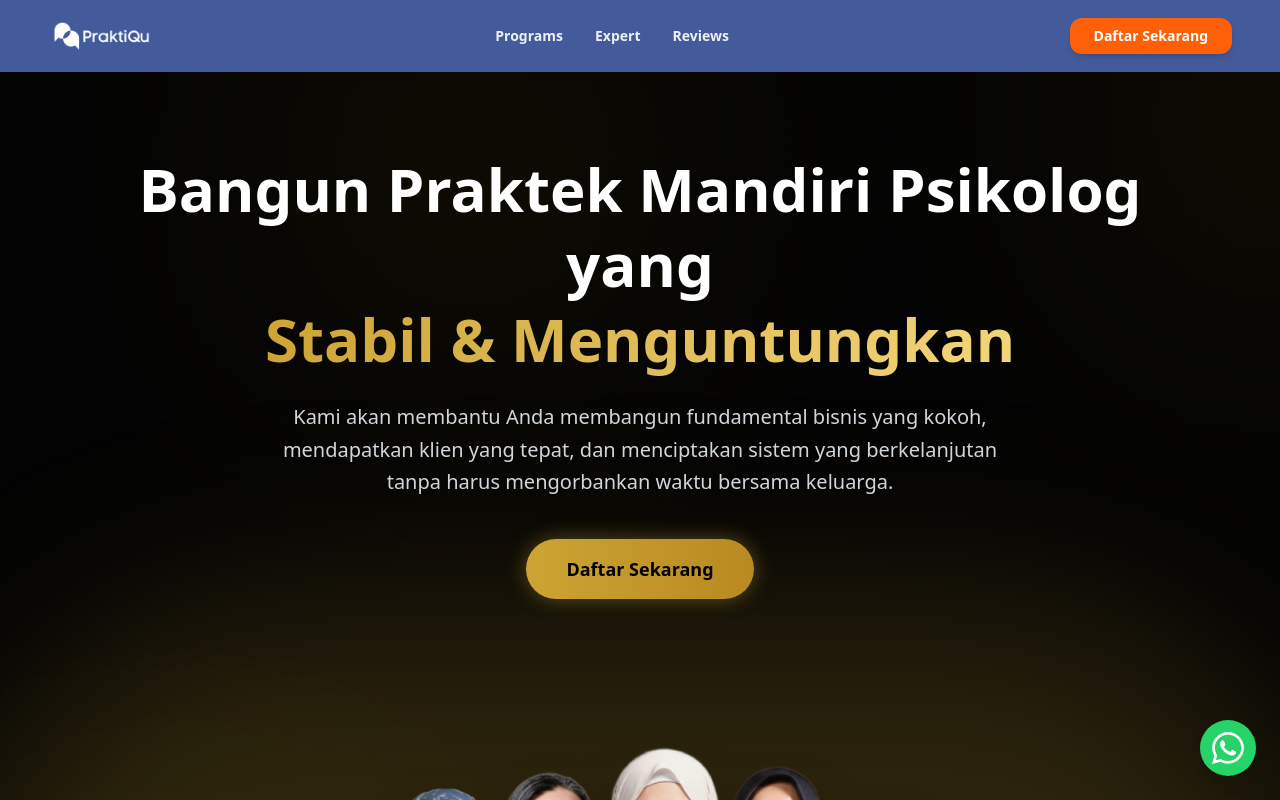
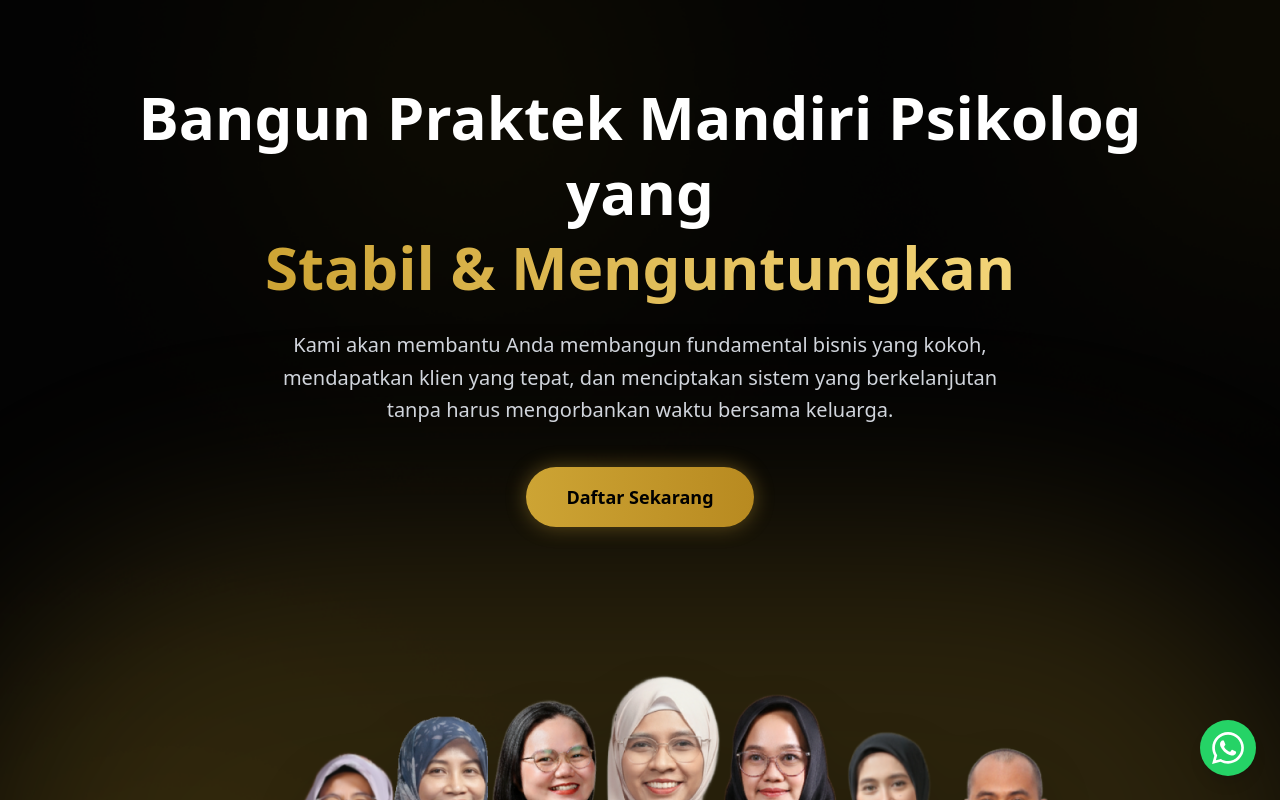
Before and after one commit to websitepraktiqu/marketing, a Next.js app: page /mentoring-ultimate-mastery in a window 1280 px wide. Shown: the top 800 px of the page. Built offline with nearby package versions, Linux system fonts and the light colour scheme.

Commit message:
feat: Add new landing page for the Mentoring Ultimate Mastery program.

```diff
--- a/app/mentoring-ultimate-mastery/page.tsx
+++ b/app/mentoring-ultimate-mastery/page.tsx
@@ -2,14 +2,13 @@
 
 import Image from 'next/image';
 import Link from 'next/link';
-import Navbar from "../seri-bantu-anakku/components/Navbar";
-import Footer from "../seri-bantu-anakku/components/Footer";
+// Navbar and Footer removed
 import FloatingWhatsApp from "@/components/FloatingWhatsApp";
 
 export default function MentoringUltimateMastery() {
     return (
         <div className="min-h-screen font-sans bg-[#0F0F0F] text-white overflow-x-hidden">
-            <Navbar />
+            {/* Navbar removed */}
 
             <main>
                 {/* HERO SECTION */}
@@ -181,7 +180,7 @@ export default function MentoringUltimateMastery() {
                                     className="w-full h-auto object-cover transition-transform duration-700 group-hover:scale-110 grayscale group-hover:grayscale-0"
                                 />
                                 <div className="absolute bottom-0 left-0 w-full p-6 z-20 text-center">
-                                    <h3 className="text-xl font-bold text-white mb-1">{mentor.name}</h3>
+                                    {/* Name removed */}
                                     <p className="text-[#CDA434] text-sm font-medium uppercase tracking-wider">{mentor.role}</p>
                                 </div>
                             </div>
@@ -209,7 +208,7 @@ export default function MentoringUltimateMastery() {
                 </section>
             </main>
 
-            <Footer />
+            {/* Footer removed */}
             <FloatingWhatsApp />
         </div>
     );
```
